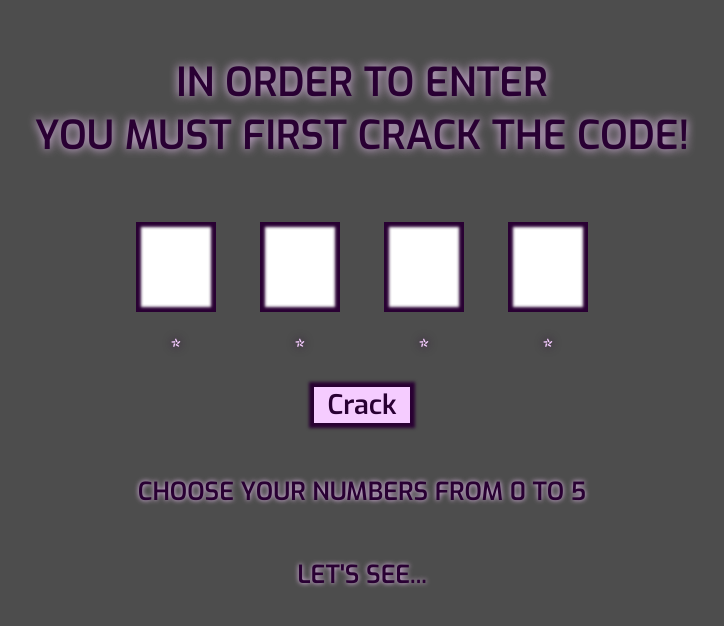
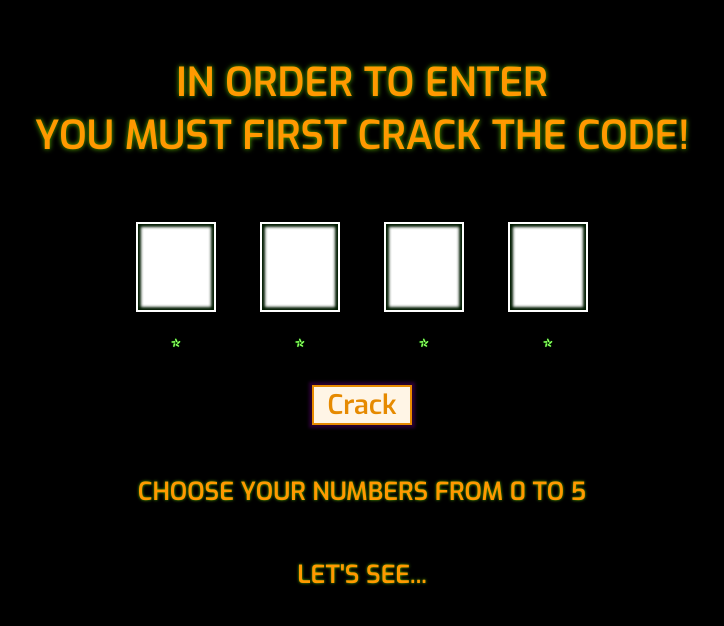
Before and after one commit to MatejaBezjak/Crack-it, a plain HTML site: page index.html in a window 1280 px wide. Shown: the part 114-740 px from the top of the page, without its empty margins (278-1002 px from the left). Drawn offline with Linux system fonts and the light colour scheme.

Commit message:
Change colors

```diff
--- a/index.html
+++ b/index.html
@@ -11,7 +11,7 @@
       <div class = "crackCode">
 
 
-           <h1>IN ORDER TO ENTER <br> YOU MUST FIRST CRACK THE CODE!</h1>
+           <h1 id = "mainTtl">IN ORDER TO ENTER <br> YOU MUST FIRST CRACK THE CODE!</h1>
 
          <div class= "enterCode">
            <input class = "cif" type = "text" id = "cif1" onfocus = "this.value = ''" maxlength = "1">
--- a/script.js
+++ b/script.js
@@ -2,6 +2,7 @@ var enterNum = [];
 var count = 0;
 var clickCount = 0;
 
+var mainTtl = document.getElementById("mainTtl");
 var hl1 = document.getElementById("hl1");
 var hl2 = document.getElementById("hl2");
 var hl3 = document.getElementById("hl3");
@@ -17,10 +18,15 @@ var instruct = document.getElementById("instruct");
 
 cButton.addEventListener("click", function countClicks(){
     if(count == 4){
-      document.body.style.background = "#290033";
+
+      document.body.style.background = "#e68a00";
+      mainTtl.innerHTML = "THAT'S THAT FOR NOW <br> TO BE CONTINUED ...";
+      mainTtl.style.color = "#001a00";
       cButton.remove();
       instruct.remove();
       mssg.innerHTML = "Cracked it!!!";
+      mssg.style.color = "#99ff66";
+
     } else {
           if((cif1.value != "") && (cif2.value != "") && (cif3.value != "") && (cif4.value != "") ){
           var arrMssg = ["You can do it!", "For fuck's sake!", "Oh come on!", "Really???"];
--- a/style.css
+++ b/style.css
@@ -9,8 +9,8 @@ body {
   display: block;
   flex-align: center;
   flex-pack: center;
-  background-color:  #4d4d4d;
-  transition: background-image 0.7s ease;
+  background-color:  #000000;
+  transition: background-image 0.9s ease;
 
 }
 
@@ -28,8 +28,8 @@ h1{
   font-family: 'Exo', sans-serif;
   font-weight: 700;
   font-size: 40px;
-  color: #290033;
-  text-shadow: 0 0 10px #f5ccff;
+  color: #ff9900;
+  text-shadow: 0 0 5px #59b300;
 
 }
 
@@ -49,18 +49,20 @@ h1{
   font-weight: 700;
   text-align: center;
   vertical-align: middle;
-  border: 2px solid #290033;
-  box-shadow: inset 0 0 3px 3px #290033;
+  border: 2px solid #ffffff;
+  box-shadow: inset 0 0 3px 3px #001a00;
   outline: 0 none;
   transition: border 0.2s linear 0s, box-shadow 0.2s linear 0s;
 
 }
 
 .cif:focus {
-  border-color: #ffb3ff;
-  box-shadow: 0 1px 1px #ff80ff inset, 0 0 8px #ffb3ff;
+  border-color: #e68a00;
+  box-shadow: 0 1px 1px #ff80ff inset, 0 0 8px #e68a00;
   outline: 0 none;
 }
+
+
 
 .hl1,
 .hl2,
@@ -69,8 +71,9 @@ h1{
   font-family: 'Exo', sans-serif;
   font-weight: 700;
   font-size: 25px;
-  color: #f5ccff;
-  text-shadow: 0 0 10px #290033;
+  color: #99ff66;
+  text-shadow: 0 0 1px #00cc00;
+
 }
 
 
@@ -84,20 +87,20 @@ h1{
   font-size: 27px;
   font-weight: bold;
   font-family: 'Exo', sans-serif;
-  color: #290033;
-  font-weight: 700;
+  color: #e68a00;
+  font-weight: 900;
   text-align: center;
-  background-color: #f5ccff;
+  background-color: #fff5e6;
   vertical-align: middle;
-  border: 2px solid black;
-  border: 2px solid #290033;
+  border: 2px solid #e68a00;
   box-shadow:   0 0 3px 3px #290033;
   outline: none;
 
 }
 
 .cButton:hover{
-  background-color:  #e699ff;
+  background-color: #ff9900;
+  color: #fff5e6;
 }
 
 
@@ -107,6 +110,7 @@ h3{
   font-family: 'Exo', sans-serif;
   font-weight: 900;
   font-size: 25px;
-  color: #290033;
-  text-shadow: 0 0 5px #f5ccff;
+  color: #ff9900;
+  text-shadow: 0 0 3px #59b300;
+
 }
```
